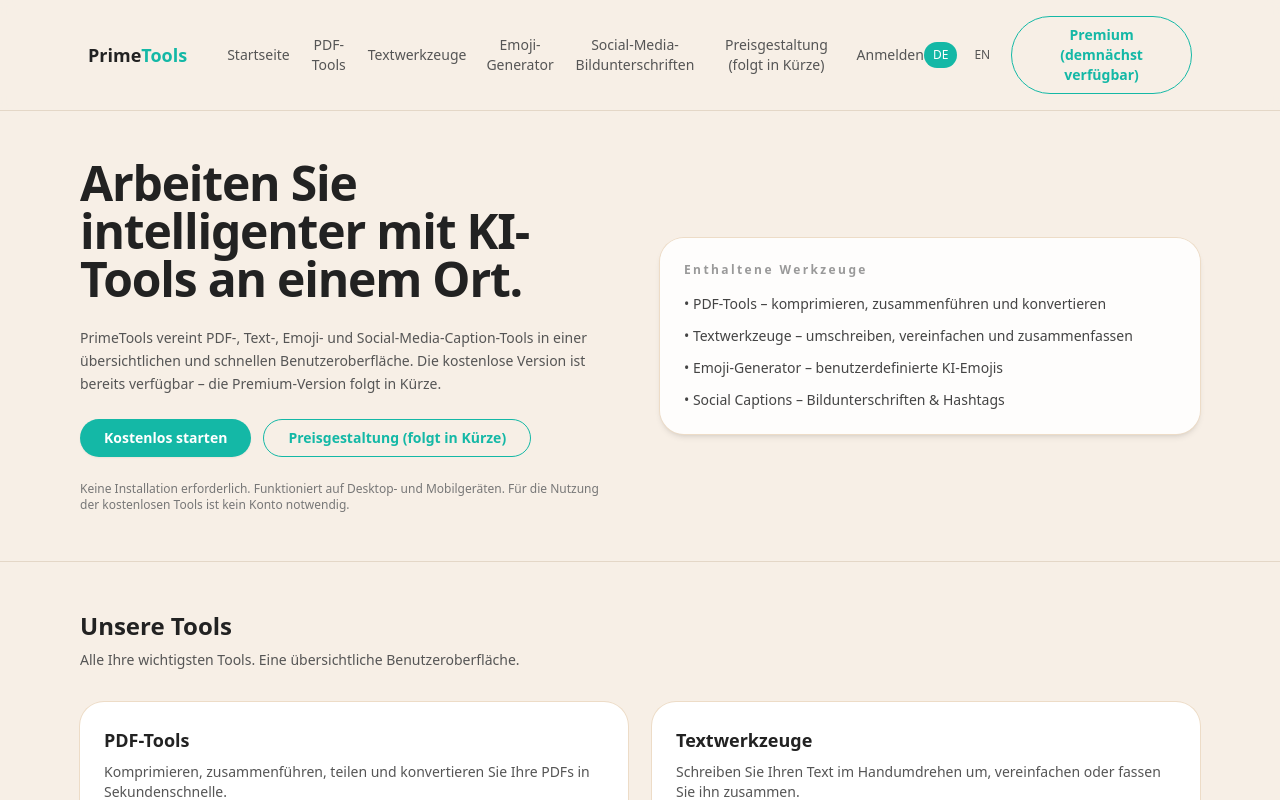
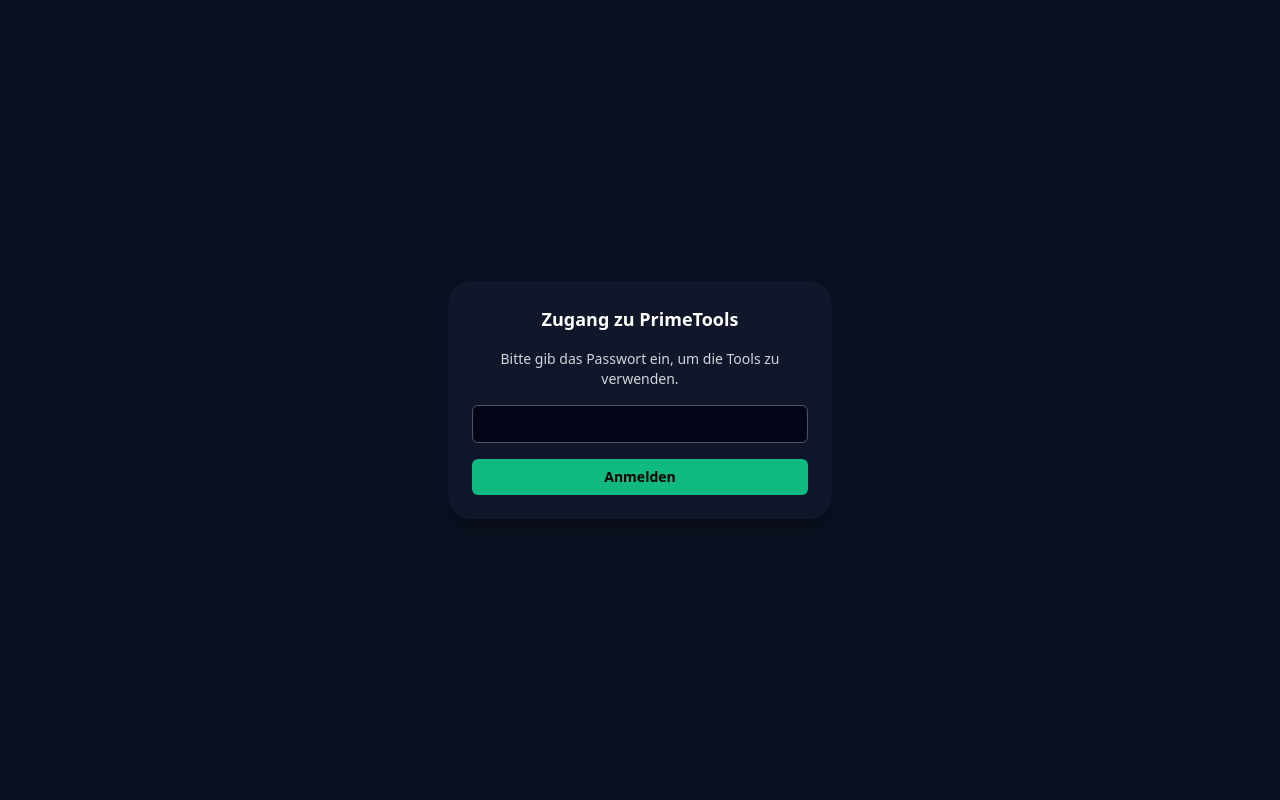
Before and after one commit to BB-CC-1907/primetools, a Next.js app: page / in a window 1280 px wide. Shown: the top 800 px of the page. Built offline with nearby package versions, Linux system fonts and the light colour scheme.

Commit message:
Trigger redeploy after env change

```diff
--- a/app/layout.tsx
+++ b/app/layout.tsx
@@ -1,21 +1,22 @@
 import "./globals.css";
 import { Providers } from "./providers";
+import SessionPasswordGate from "../components/SessionPasswordGate";
+import type { Metadata } from "next";
+import type { ReactNode } from "react";
 
-export const metadata = {
+export const metadata: Metadata = {
   title: "PrimeTools – KI-Tools für PDFs, Texte, Emojis & Social Media",
   description:
-    "PrimeTools bündelt kostenlose KI-Tools für PDFs, Texte, Emojis und Social-Media-Bildunterschriften in einer übersichtlichen Web-App.",
+    "PrimeTools bündelt kostenlose KI-Tools für PDFs, Texte, Emojis und Social-Media-Bildunterschriften in einer Oberfläche.",
 };
 
-export default function RootLayout({
-  children,
-}: {
-  children: React.ReactNode;
-}) {
+export default function RootLayout({ children }: { children: ReactNode }) {
   return (
     <html lang="de">
       <body>
-        <Providers>{children}</Providers>
+        <Providers>
+          <SessionPasswordGate>{children}</SessionPasswordGate>
+        </Providers>
       </body>
     </html>
   );
--- a/components/SessionPasswordGate.tsx
+++ b/components/SessionPasswordGate.tsx
@@ -1,115 +1,88 @@
-// components/SessionPasswordGate.tsx
-// @ts-nocheck
 "use client";
 
-import { useEffect, useState, FormEvent } from "react";
+import { useEffect, useState } from "react";
 
-const STORAGE_KEY = "primetools_session_ok";
+const PASSWORD =
+  process.env.NEXT_PUBLIC_PRIMETOOLS_PASSWORD || "fallback-passwort";
 
 type Props = {
   children: React.ReactNode;
 };
 
 export default function SessionPasswordGate({ children }: Props) {
-  const [ready, setReady] = useState(false);
-  const [unlocked, setUnlocked] = useState(false);
-  const [password, setPassword] = useState("");
-  const [error, setError] = useState<string | null>(null);
-  const [loading, setLoading] = useState(false);
+  const [isChecking, setIsChecking] = useState(true);
+  const [isAuthed, setIsAuthed] = useState(false);
+  const [input, setInput] = useState("");
+  const [error, setError] = useState("");
 
-  // Beim Laden prüfen, ob Session bereits freigeschaltet ist
+  // Beim Laden prüfen, ob diese Sitzung schon freigeschaltet ist
   useEffect(() => {
-    if (typeof window === "undefined") return;
-    const flag = window.sessionStorage.getItem(STORAGE_KEY);
-    if (flag === "1") {
-      setUnlocked(true);
+    try {
+      const flag = sessionStorage.getItem("primetools-auth");
+      if (flag === "ok") {
+        setIsAuthed(true);
       }
-    setReady(true);
+    } catch (err) {
+      console.error("sessionStorage error", err);
+    } finally {
+      setIsChecking(false);
+    }
   }, []);
 
-  async function handleSubmit(e: FormEvent) {
+  const handleSubmit = (e: React.FormEvent) => {
     e.preventDefault();
-    setError(null);
-    setLoading(true);
 
+    if (input === PASSWORD) {
       try {
-      const res = await fetch("/api/login", {
-        method: "POST",
-        headers: {
-          "Content-Type": "application/json",
-        },
-        body: JSON.stringify({ password }),
-      });
+        sessionStorage.setItem("primetools-auth", "ok");
+      } catch (err) {
+        console.error("sessionStorage set error", err);
+      }
+      setIsAuthed(true);
+      setError("");
+    } else {
+      setError("Falsches Passwort.");
+    }
+  };
 
-      if (!res.ok) {
-        setError("Falsches Passwort.");
-        setLoading(false);
-        return;
-      }
-
-      if (typeof window !== "undefined") {
-        window.sessionStorage.setItem(STORAGE_KEY, "1");
-      }
-
-      setUnlocked(true);
-      setPassword("");
-      setLoading(false);
-    } catch (err) {
-      console.error(err);
-      setError("Es ist ein Fehler aufgetreten. Bitte später erneut versuchen.");
-      setLoading(false);
-    }
-  }
-
-  // Solange wir nicht wissen, ob Session freigeschaltet ist, nichts anzeigen
-  if (!ready) {
+  if (isChecking) {
+    // kurze „Ladephase“, damit nichts flackert
     return null;
   }
 
-  // Wenn nicht freigeschaltet → Passwort-Overlay
-  if (!unlocked) {
+  if (!isAuthed) {
+    // Passwort-Formular anzeigen
     return (
-      <main className="min-h-screen flex items-center justify-center bg-[#0f172a]">
-        <div className="w-full max-w-sm rounded-2xl bg-white/95 shadow-xl p-6">
-          <h1 className="text-lg font-semibold text-center mb-2">
-            🔒 Zugang zu PrimeTools
-          </h1>
-          <p className="text-xs text-gray-500 text-center mb-4">
-            Bitte gib das Passwort ein, um die Tools zu benutzen.
+      <div className="min-h-screen flex items-center justify-center bg-[#0b1020] text-white">
+        <form
+          onSubmit={handleSubmit}
+          className="bg-[#10172a] p-6 rounded-2xl shadow-xl w-full max-w-sm space-y-4"
+        >
+          <h1 className="text-lg font-semibold text-center">Zugang zu PrimeTools</h1>
+          <p className="text-sm text-center text-gray-300">
+            Bitte gib das Passwort ein, um die Tools zu verwenden.
           </p>
 
-          <form onSubmit={handleSubmit} className="space-y-3">
           <input
             type="password"
-              className="w-full rounded-full border border-gray-300 px-4 py-2 text-sm outline-none focus:border-[#14b8a6]"
-              placeholder="Passwort eingeben"
-              value={password}
-              onChange={(e) => setPassword(e.target.value)}
-              autoFocus
+            value={input}
+            onChange={(e) => setInput(e.target.value)}
+            className="w-full rounded-md border border-gray-600 bg-[#020617] px-3 py-2 text-sm outline-none"
           />
 
-            {error && (
-              <p className="text-[11px] text-red-600 text-center">{error}</p>
-            )}
+          {error && <p className="text-xs text-red-400">{error}</p>}
 
           <button
             type="submit"
-              disabled={loading || !password}
-              className="w-full rounded-full bg-[#14b8a6] px-4 py-2.5 text-[13px] font-semibold text-white hover:bg-[#0f9e90] disabled:opacity-60 disabled:cursor-not-allowed transition-colors"
+            className="w-full rounded-md bg-emerald-500 py-2 text-sm font-semibold text-black hover:bg-emerald-400"
           >
-              {loading ? "Prüfe Passwort..." : "Anmelden"}
+            Anmelden
           </button>
         </form>
-
-          <p className="mt-3 text-[10px] text-center text-gray-400">
-            Passwort gilt nur für diese Browsersitzung. Nach dem Schließen des
-            Tabs musst du es erneut eingeben.
-          </p>
       </div>
-      </main>
     );
   }
 
-  // Freigeschaltet → eigentliche App anzeigen
+  // Wenn freigeschaltet → ganz normale App anzeigen
   return <>{children}</>;
 }
```
Also changed, not shown: 1 other file (tests, documents, lock files or other folders). Lines whose indentation alone changed are shown as unchanged.
